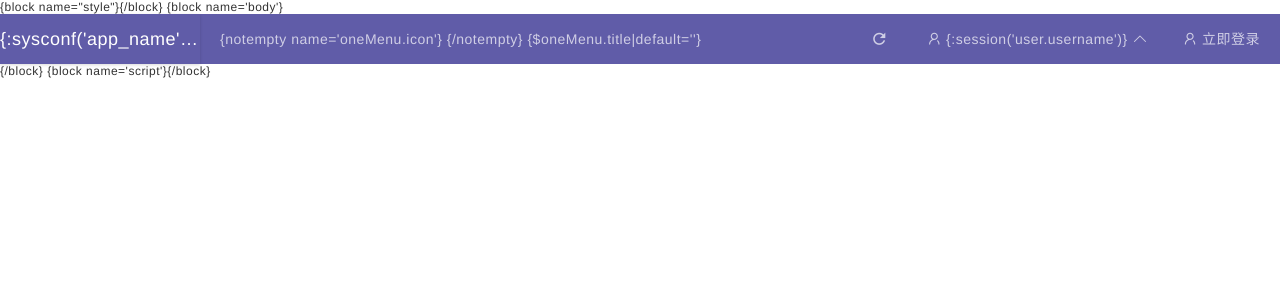
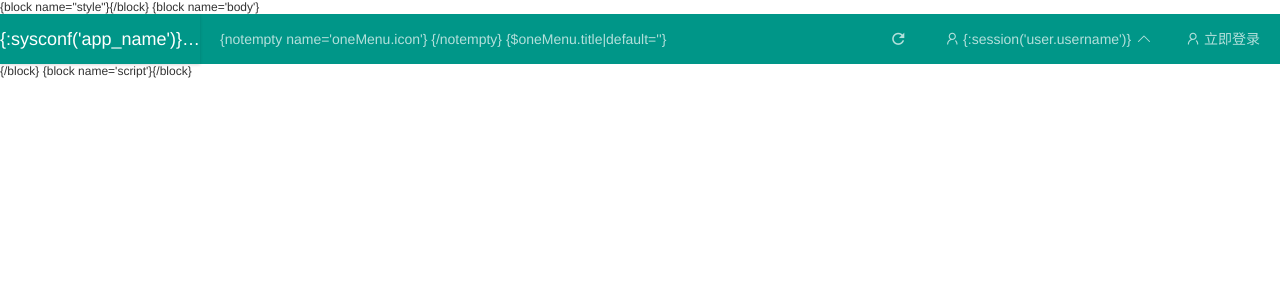
Before and after one commit to zoujingli/framework, a PHP site: the page made by application/admin/view/index/index.html in a window 1280 px wide. Shown: the top 300 px of the page. Run offline with PHP 8.4, Linux system fonts and the light colour scheme; the template is opened without the code that fills it, so the values that code supplies are empty.

Commit message:
[更新]修改后台样子

```diff
--- a/public/static/theme/css/console.css
+++ b/public/static/theme/css/console.css
@@ -20,7 +20,7 @@
 ::-moz-selection{background-color:#ec494e;color:#fff}
 :-webkit-autofill{-webkit-box-shadow:0 0 0 1000px white inset;-webkit-text-fill-color:#333}
 
-body{font-size:12px;color:#333;letter-spacing:0.5px;font-family:'\5FAE\8F6F\96C5\9ED1','Microsoft YaHei','Helvetica Neue','Luxi Sans','DejaVu Sans','Hiragino Sans GB','serif'}
+body{font-size:12px;color:#333;font-family:'\5FAE\8F6F\96C5\9ED1','Microsoft YaHei','Helvetica Neue','Luxi Sans','DejaVu Sans','Hiragino Sans GB','serif'}
 a{color:#06C;cursor:pointer}a:hover{color:#039}input::-ms-clear{display:none}button{border-radius:0!important}
 
 /* 页面布局 - 全局 */
@@ -28,7 +28,7 @@ a{color:#06C;cursor:pointer}a:hover{color:#039}input::-ms-clear{display:none}but
 .layui-layout>.layui-side, .layui-layout>.layui-body{top:50px;bottom:0}
 
 /* 页面布局 - 头部 */
-.layui-header{height:50px;background-color:#605ca8!important}
+.layui-header{height:50px;background-color:#009688!important}
 .layui-header .layui-layout-left,.layui-header .layui-layout-right{padding:0}
 .layui-header .layui-logo{color:#fff;font-size:18px;line-height:50px;box-shadow:0 1px 3px 0 rgba(0, 0, 0, 0.15)}
 .layui-header .layui-logo sup{font-size:9px;line-height:9px;color:#dfdfdf!important}
```
